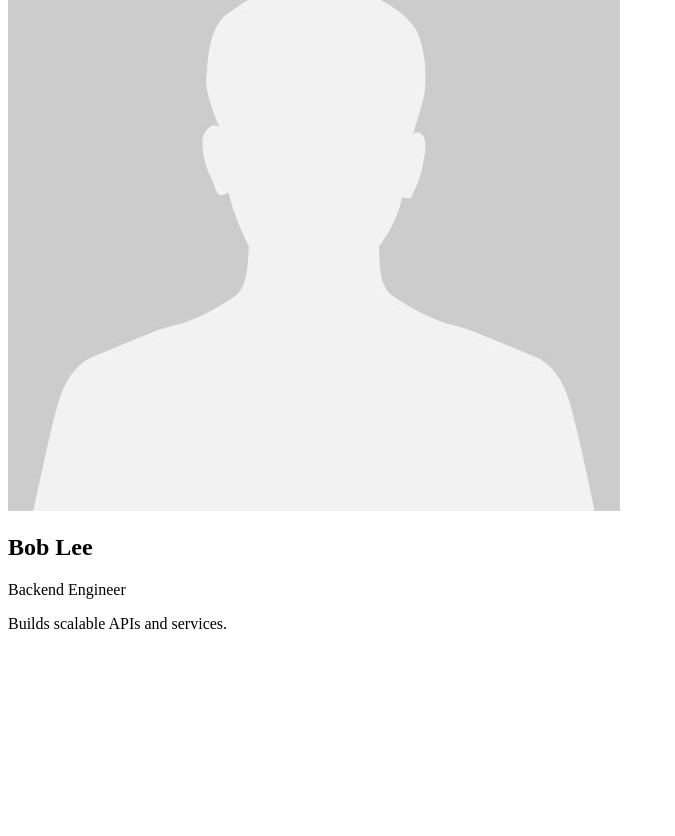
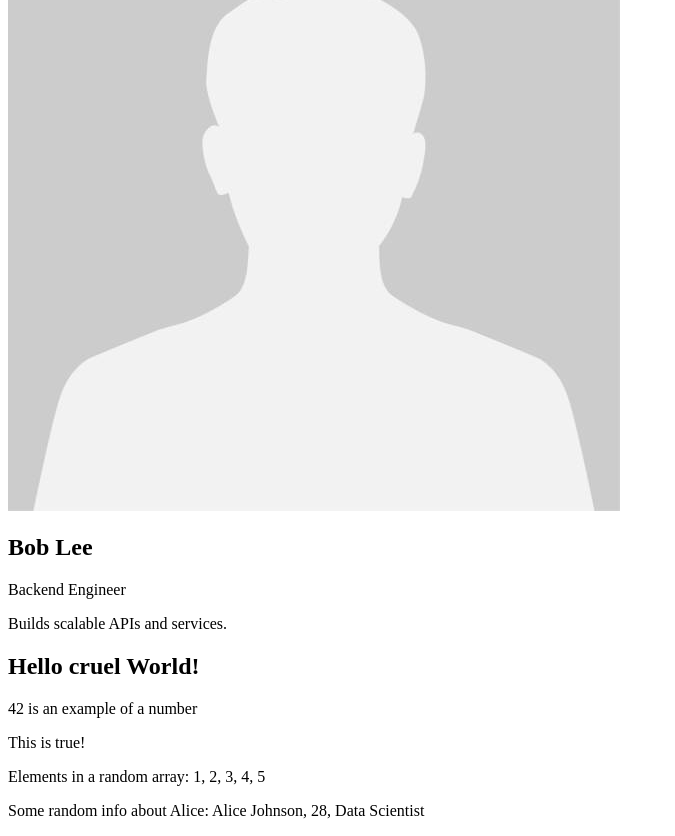
Before and after one commit to Cypherpol0/IT-OR, a React (Create React App) app in the folder react-sample1/: page / in a window 1280 px wide. Shown: the part 1683-2519 px from the top of the page, without its empty margins (0-675 px from the left). Before the commit the page ends 2332 px from the top, so only its background shows below. Built offline with nearby package versions, Linux system fonts and the light colour scheme.

Commit message:
variables and job board test

```diff
--- a/react-sample1/src/App.js
+++ b/react-sample1/src/App.js
@@ -1,6 +1,7 @@
 import React from "react";
 import ProfileCard from "./ProfileCard";
 import EmptyProfPic from "./EmptyProfPic.jpg";
+import VarDisplay from "./VarDisplay";
 
 const App = () => {
   const userProfile = {
@@ -30,6 +31,7 @@ const App = () => {
       <ProfileCard {...userProfile} />
       <ProfileCard {...userProfile2} />
       <ProfileCard {...userProfile3} />
+       <VarDisplay />
     </div>
   );
 };
--- /dev/null
+++ b/react-sample1/src/VarDisplay.js
@@ -0,0 +1,26 @@
+import React from "react";
+
+function VarDisplay() {
+  let stringVar = "Hello, World!";
+  let numberVar = 42;
+  let boolVar = true;
+  let arrayVar = [1, 2, 3, 4, 5];
+  let objectVar = {name: "Alice Johnson", age: 28, occupation: "Data Scientist"};
+
+
+    if (Math.random() > 0.5) {
+  stringVar = "Hello cruel World!";
+    }
+
+    return (
+    <div>
+      <h2>{stringVar}</h2>
+      <p>{numberVar} is an example of a number</p>
+      <p>{boolVar ? "This is true!" : "This is false!"}</p>
+      <p>Elements in a random array: {arrayVar.join(", ")}</p>
+      <p>Some random info about Alice: {objectVar.name}, {objectVar.age}, {objectVar.occupation}</p>
+    </div>
+  );
+}
+
+export default VarDisplay;
```
Also changed, not shown: react-sample1/src/JobBoard.js (added, +9 -0 lines).
